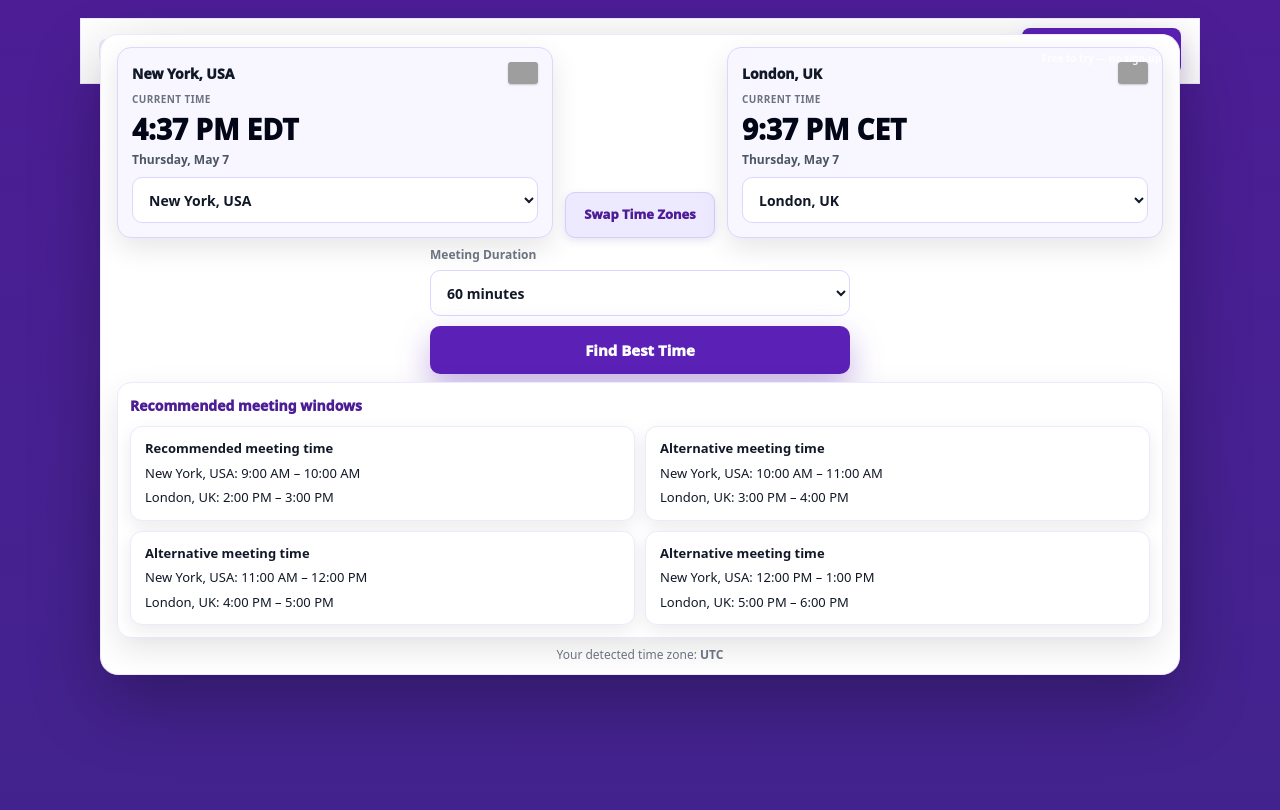
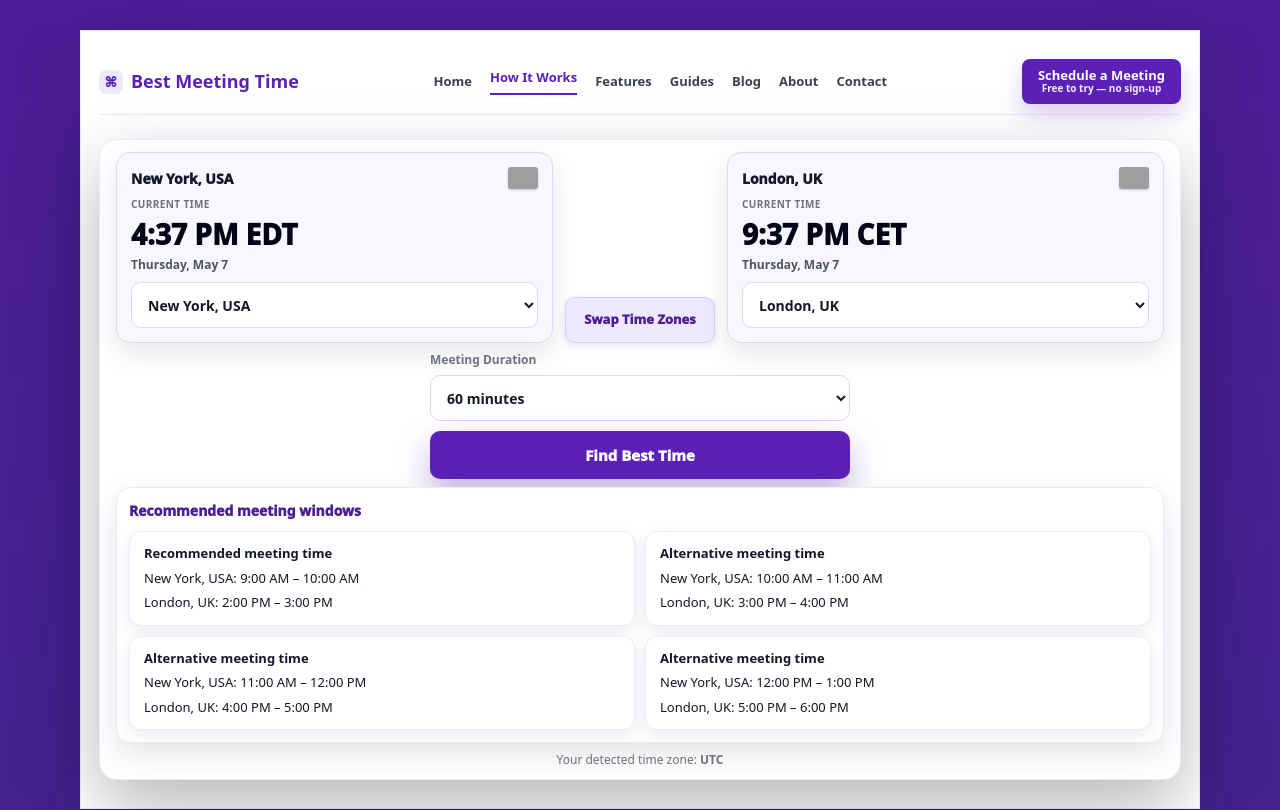
Before and after one commit to techtalk1282/Best-Meeting-Time, a Next.js app: page /how-it-works in a window 1280 px wide. Shown: the top 810 px of the page. Built offline with nearby package versions, Linux system fonts and the light colour scheme; grey boxes are pictures that could not be loaded.

Commit message:
fix(how-it-works): match guides integrated header shell

```diff
--- a/app/how-it-works/page.tsx
+++ b/app/how-it-works/page.tsx
@@ -21,7 +21,6 @@
  * - Revert to v1.2 if this page layout fails
  */
 
-import SiteNav from "../ui/SiteNav";
 import ToolPreviewSection from "../ui/ToolPreviewSection";
 
 export default function HowItWorksPage() {
@@ -50,12 +49,32 @@ export default function HowItWorksPage() {
 
   return (
     <main style={pageWrap}>
-    <SiteNav />
+      <section style={pageShell}>
+        <header style={header}>
+          <a href="/" style={brand}>
+            <span style={brandIcon}>⌘</span>
+            <span>Best Meeting Time</span>
+          </a>
 
-      <section style={introSpacer} />
+          <nav style={nav} aria-label="How It Works navigation">
+            <a href="/" style={navLink}>Home</a>
+            <a href="/how-it-works" style={activeNavLink}>How It Works</a>
+            <a href="/features" style={navLink}>Features</a>
+            <a href="/guides" style={navLink}>Guides</a>
+            <a href="/blog" style={navLink}>Blog</a>
+            <a href="/about" style={navLink}>About</a>
+            <a href="/contact" style={navLink}>Contact</a>
+          </nav>
 
-      <section id="schedule-tool" style={toolSection}>
-        <ToolPreviewSection />
+          <a href="/how-it-works#schedule-tool" style={navCta}>
+            <span style={navCtaMain}>Schedule a Meeting</span>
+            <span style={navCtaSub}>Free to try — no sign-up</span>
+          </a>
+        </header>
+
+        <section id="schedule-tool" style={toolSection}>
+          <ToolPreviewSection />
+        </section>
       </section>
 
       <section style={stepsSection}>
@@ -167,22 +186,109 @@ const pageWrap = {
   minHeight: "100vh",
   background: "linear-gradient(180deg, #4c1d95 0%, #312e81 100%)",
   color: "#ffffff",
+  padding: "30px 20px 70px",
+};
+const pageShell = {
+  width: "100%",
+  maxWidth: "1120px",
+  margin: "0 auto",
+  background: "#ffffff",
+  color: "#111827",
+  border: "1px solid rgba(237,233,254,0.9)",
+  boxShadow: "0 24px 70px rgba(30,27,75,0.18)",
+  padding: "18px 18px 28px",
 };
 
+const header = {
+  minHeight: "66px",
+  display: "flex",
+  alignItems: "center",
+  justifyContent: "space-between",
+  gap: "18px",
+  borderBottom: "1px solid #ede9fe",
+  marginBottom: "24px",
+};
+
+const brand = {
+  display: "flex",
+  alignItems: "center",
+  gap: "8px",
+  color: "#5b21b6",
+  fontSize: "18px",
+  fontWeight: 900,
+  textDecoration: "none",
+  whiteSpace: "nowrap" as const,
+};
+
+const brandIcon = {
+  width: "24px",
+  height: "24px",
+  borderRadius: "7px",
+  background: "#ede9fe",
+  color: "#5b21b6",
+  display: "inline-flex",
+  alignItems: "center",
+  justifyContent: "center",
+  fontSize: "14px",
+};
+
+const nav = {
+  display: "flex",
+  alignItems: "center",
+  justifyContent: "center",
+  gap: "18px",
+};
+
+const navLink = {
+  color: "#374151",
+  fontSize: "13px",
+  fontWeight: 800,
+  textDecoration: "none",
+  whiteSpace: "nowrap" as const,
+};
+
+const activeNavLink = {
+  ...navLink,
+  color: "#5b21b6",
+  borderBottom: "2px solid #5b21b6",
+  paddingBottom: "6px",
+};
+
+const navCta = {
+  background: "#5b21b6",
+  color: "#ffffff",
+  padding: "9px 16px",
+  borderRadius: "8px",
+  fontWeight: 900,
+  textDecoration: "none",
+  display: "flex",
+  flexDirection: "column" as const,
+  alignItems: "center",
+  lineHeight: 1.16,
+  minWidth: "154px",
+  boxShadow: "0 10px 22px rgba(91,33,182,0.22)",
+};
+
+const navCtaMain = {
+  fontSize: "13px",
+  fontWeight: 900,
+};
+
+const navCtaSub = {
+  fontSize: "10px",
+  fontWeight: 800,
+  opacity: 0.92,
+};
 const introSpacer = {
   display: "none",
 };
 
 const toolSection = {
   maxWidth: "1120px",
-  margin: "-8px auto 0",
-  padding: "0 20px 20px",
+  margin: "0 auto",
+  padding: "42px 0 0",
   scrollMarginTop: "30px",
-  minHeight: "calc(100vh - 120px)",
-  display: "flex",
-  alignItems: "flex-start",
 };
-
 const stepsSection = {
   maxWidth: "1120px",
   margin: "0 auto",
```
